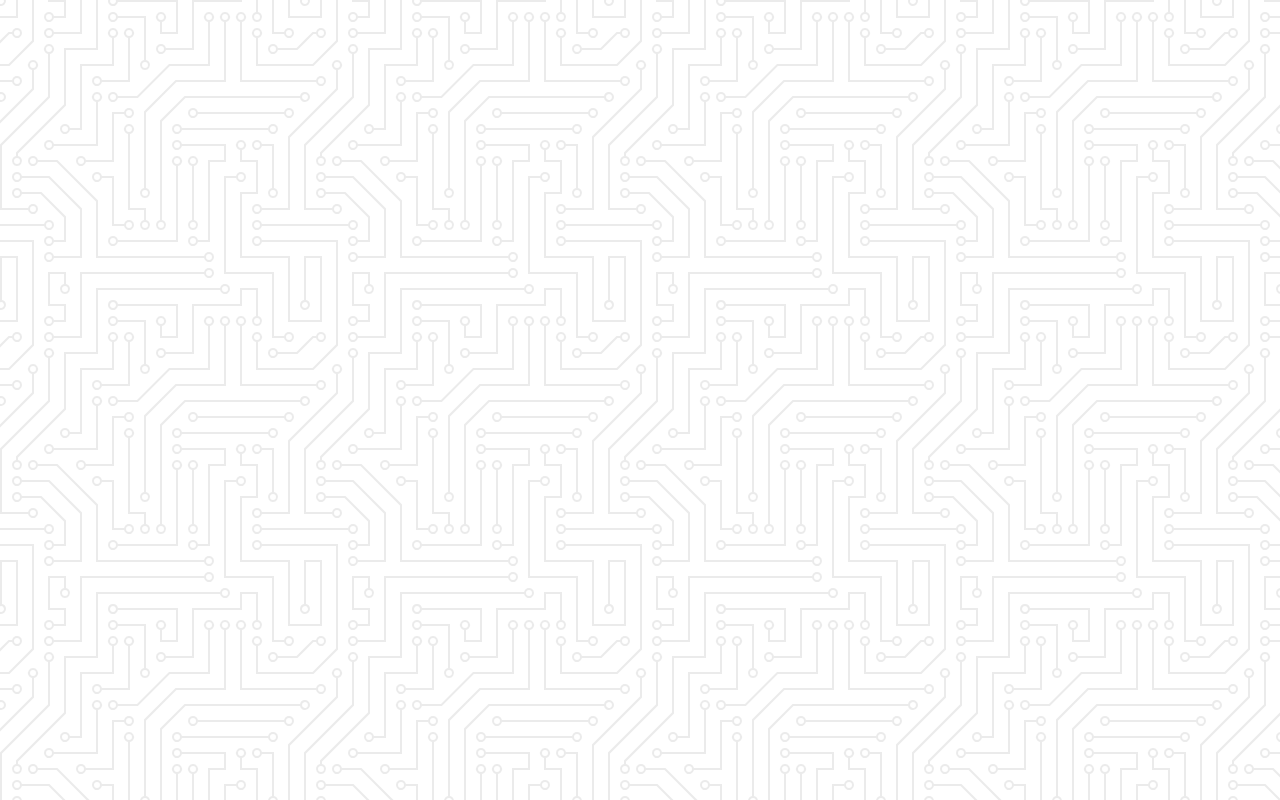
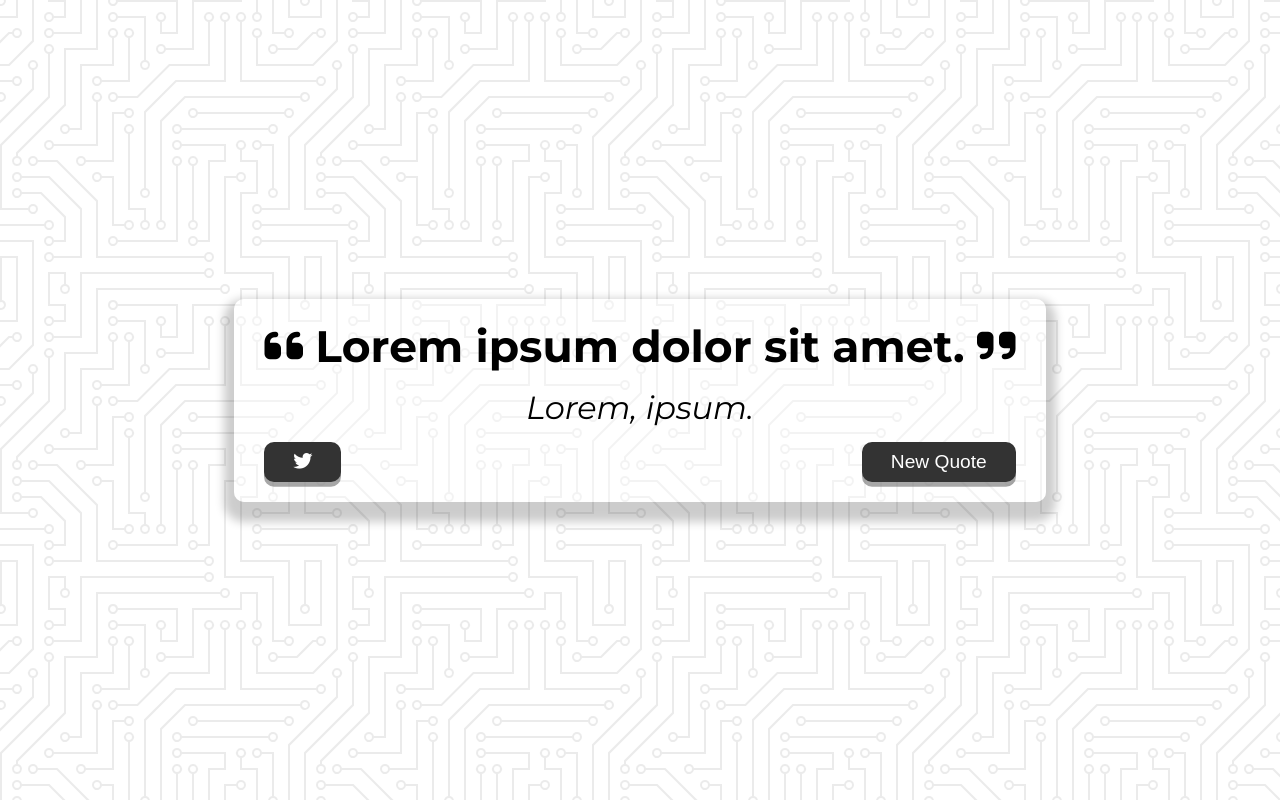
Before and after one commit to nadermay/quote, a plain HTML site: page index.html in a window 1280 px wide. Drawn offline with Linux system fonts and the light colour scheme.

Commit message:
styling and html elemnt

```diff
--- a/index.html
+++ b/index.html
@@ -20,6 +20,25 @@
     <title>Quote</title>
   </head>
   <body>
+    <div class="quote-container" id="quote-container">
+      <!-- quote  -->
+      <div class="quote-text">
+        <i class="fa-solid fa-quote-left"></i>
+        <span id="quote">Lorem ipsum dolor sit amet.</span>
+        <i class="fa-solid fa-quote-right"></i>
+    </div>
+
+      <!-- author -->
+      <div class="quote-author">Lorem, ipsum.</div>
+      <!-- buttons -->
+      <div class="button-container">
+        <button class="x-button" id="x" title="tweet this">
+          <i class="fa-brands fa-twitter"></i>
+        </button>
+        <button id="new-quote">New Quote</button>
+      </div>
+    </div>
+
     <script src="index.js"></script>
   </body>
 </html>
--- a/style.css
+++ b/style.css
@@ -15,3 +15,60 @@ display: flex;
   justify-content: center;
   align-items: center;
 }
+
+.quote-container {
+  width: auto;
+  max-width: 900px;
+  padding: 20px 30px;
+  border-radius: 10px;
+  background-color: rgba(255, 255, 255, 0.4);
+  box-shadow: 0 10px 10px 10px rgba(0, 0, 0, 0.2);
+}
+.quote-text {
+  font-size: 2.75rem;
+}
+
+.quote-author {
+  margin-top: 15px;
+  font-size: 2rem;
+  font-weight: 400;
+  font-style: italic;
+}
+
+.button-container {
+  margin-top: 15px;
+  display: flex;
+  justify-content: space-between;
+}
+button {
+  padding: 0.5rem 1.8rem;
+  cursor: pointer;
+  font-size: 1.2rem;
+  height: 2.5rem;
+  border: none;
+  border-radius: 10px;
+  color: #ffffff;
+  background: #333;
+  outline: none;
+  box-shadow: 0 0.3rem rgba(121, 121, 121, 0.65);
+}
+
+button:hover {
+  filter: brightness(110%);
+}
+button:active {
+  transform: translate(0, 00.3rem);
+}
+
+.x-button:hover {
+    color: #249EF0;
+}
+/* media query: tablet or smaller */
+@media screen and (max-width: 62.5rem) {
+  .quote-container {
+    margin: auto 10px;
+  }
+  .quote-text {
+    font-size: 2.5rem;
+  }
+}
```
Lines whose indentation alone changed are shown as unchanged.
